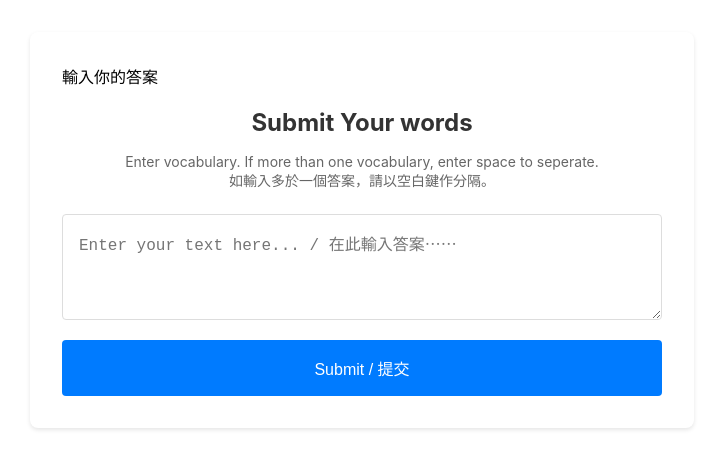
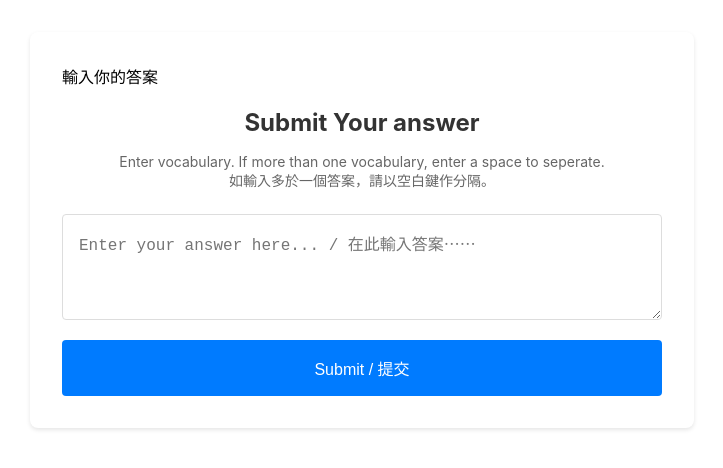
Before and after one commit to daniellsh/word-cloud-webapp, a React (Create React App) app: page /submit in a window 1280 px wide. Shown: the top 468 px of the page, without its empty margins (278-1001 px from the left). Built offline with nearby package versions, Linux system fonts and the light colour scheme; no server answers.

Commit message:
Update English text: change 'words' to 'answer' for consistency

```diff
--- a/src/App.js
+++ b/src/App.js
@@ -203,7 +203,7 @@ function App() {
           {!showWordCloud ? (
             <div className="qr-container">
               <QRCodeSVG value={submissionUrl} size={256} />
-              <p>Please scan to submit your words.<br />請掃描並輸入答案。</p>
+              <p>Please scan to submit your answer.<br />請掃描並輸入答案。</p>
             </div>
           ) : (
             <div className="wordcloud-container">
--- a/src/Submit.js
+++ b/src/Submit.js
@@ -36,7 +36,7 @@ function Submit() {
     return (
       <div className="submit-container">
         <h2>Thank you for your submission!<br />謝謝參與！</h2>
-        <p>Your words has been added to the cloud.<br />你的生字已成功加到雲圖。</p>
+        <p>Your answer has been added to the cloud.<br />你的生字已成功加到雲圖。</p>
         <button onClick={() => setSubmitted(false)} className="submit-button">
           Submit Another / 繼續提交
         </button>
@@ -46,13 +46,13 @@ function Submit() {
 
   return (
     <div className="submit-container">輸入你的答案
-      <h2>Submit Your words<br /></h2>
-      <p className="instruction-text">Enter vocabulary. If more than one vocabulary, enter space to seperate.<br />如輸入多於一個答案，請以空白鍵作分隔。</p>
+      <h2>Submit Your answer<br /></h2>
+      <p className="instruction-text">Enter vocabulary. If more than one vocabulary, enter a space to seperate.<br />如輸入多於一個答案，請以空白鍵作分隔。</p>
       <form onSubmit={handleSubmit}>
         <textarea
           value={text}
           onChange={(e) => setText(e.target.value)}
-          placeholder="Enter your text here... / 在此輸入答案⋯⋯"
+          placeholder="Enter your answer here... / 在此輸入答案⋯⋯"
           rows="4"
           className="submit-textarea"
         />
```
